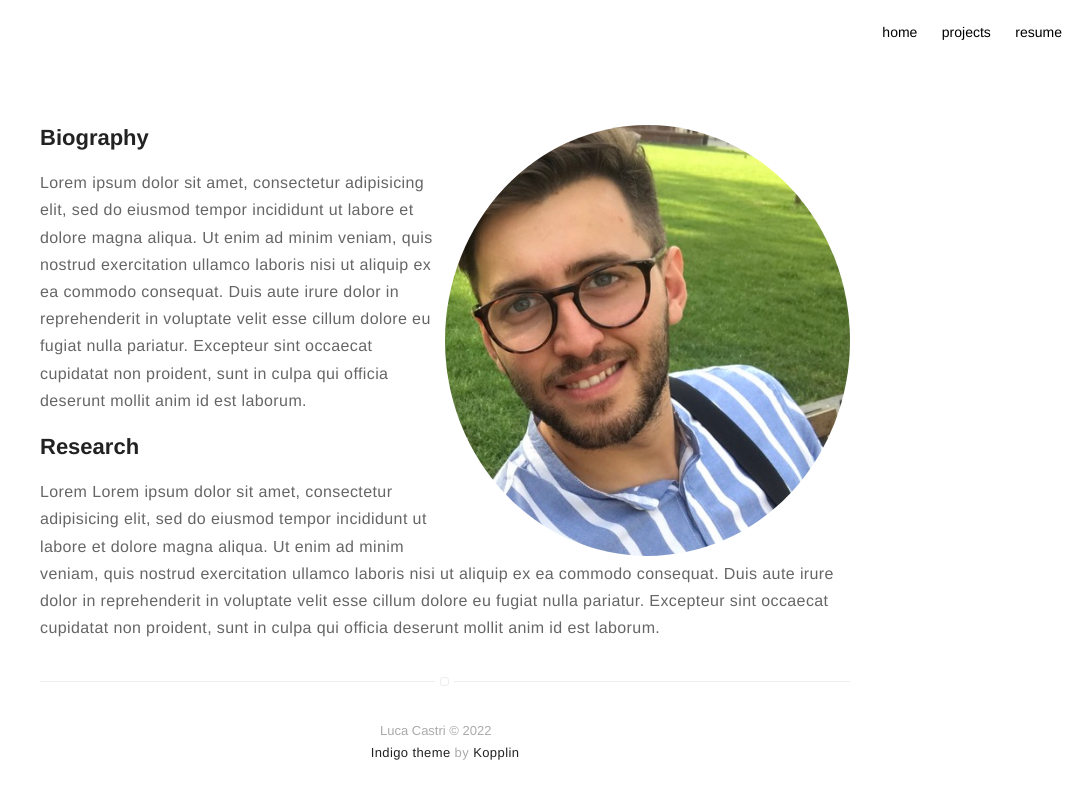
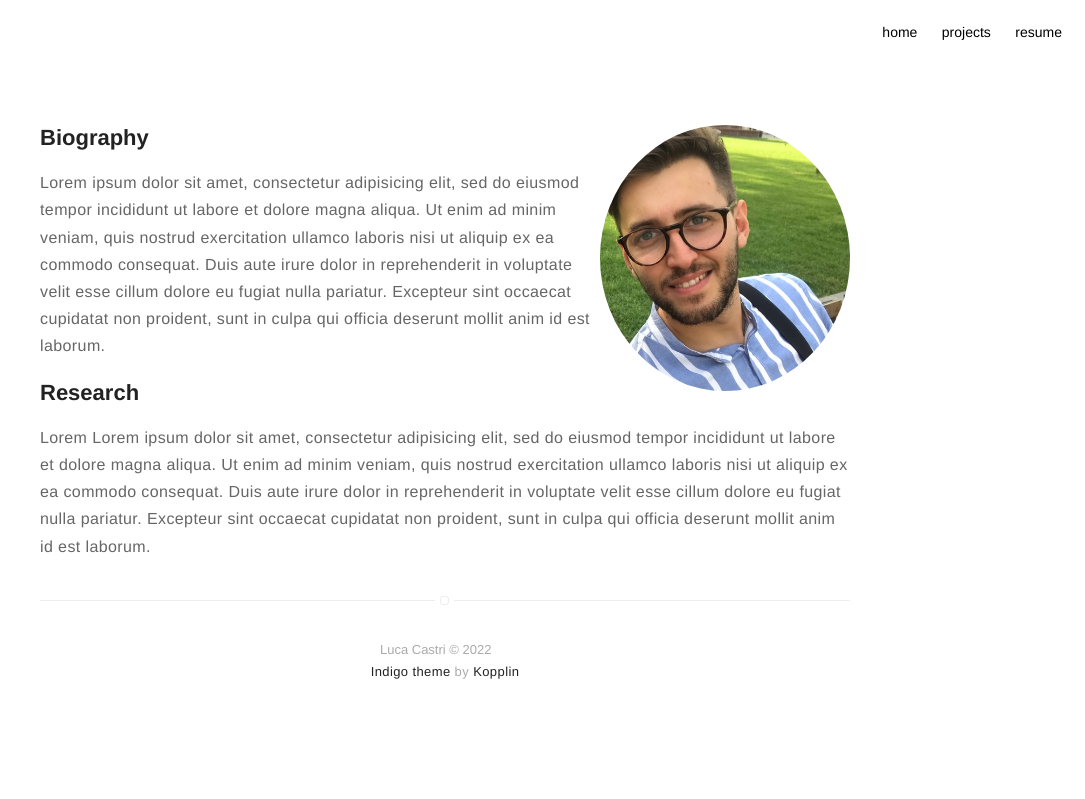
Before and after one commit to lcastri/lcastri.github.io, a Jekyll site: the page built from about.md, in a window 1280 px wide. Shown: the top 799 px of the page, without its empty margins (195-1280 px from the left). Built offline with Jekyll 4.4.1, drawn with Linux system fonts in a browser that asks for light colours; nearby versions of some CDN libraries.

Commit message:
fix about img

```diff
--- a/_sass/pages/page.sass
+++ b/_sass/pages/page.sass
@@ -7,6 +7,7 @@
 
 .about
     img
-        width: 50%
+        width: 250px
+        height: auto
         margin: 0 auto
         display: block
```
